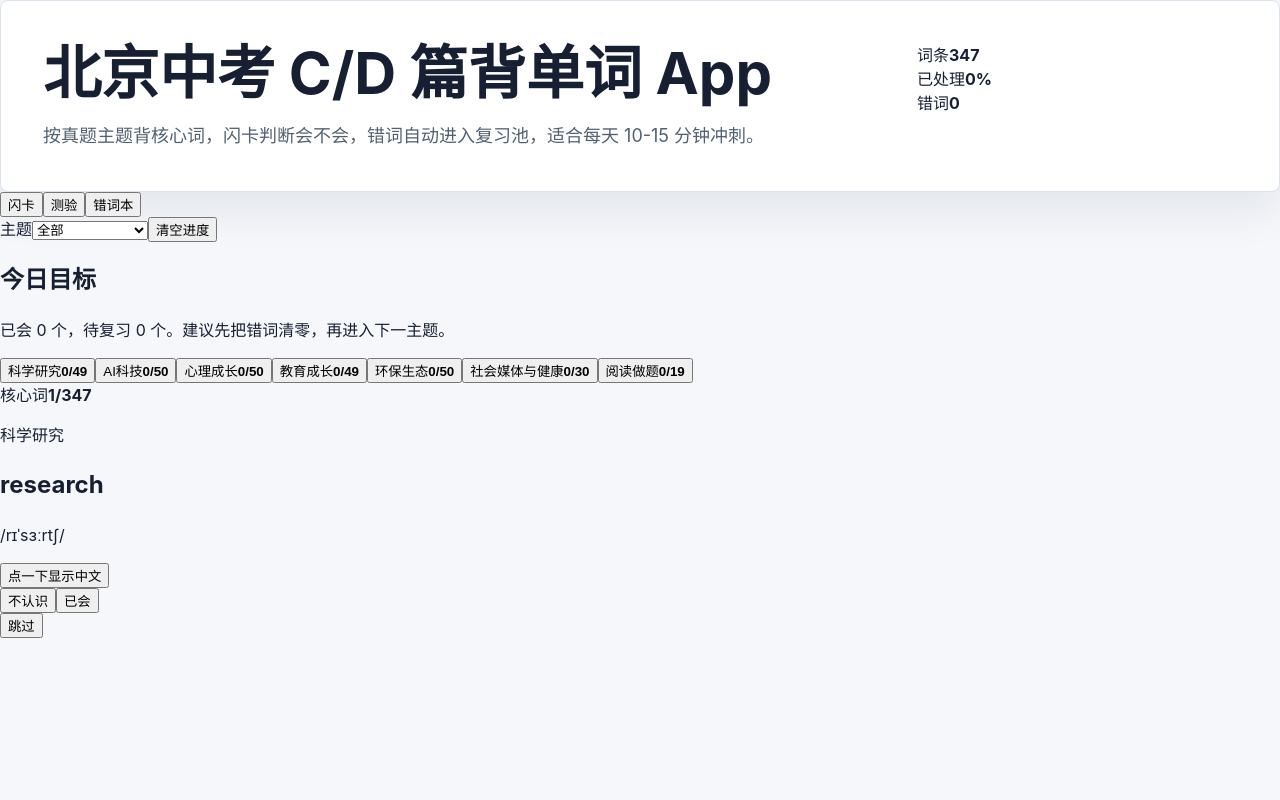
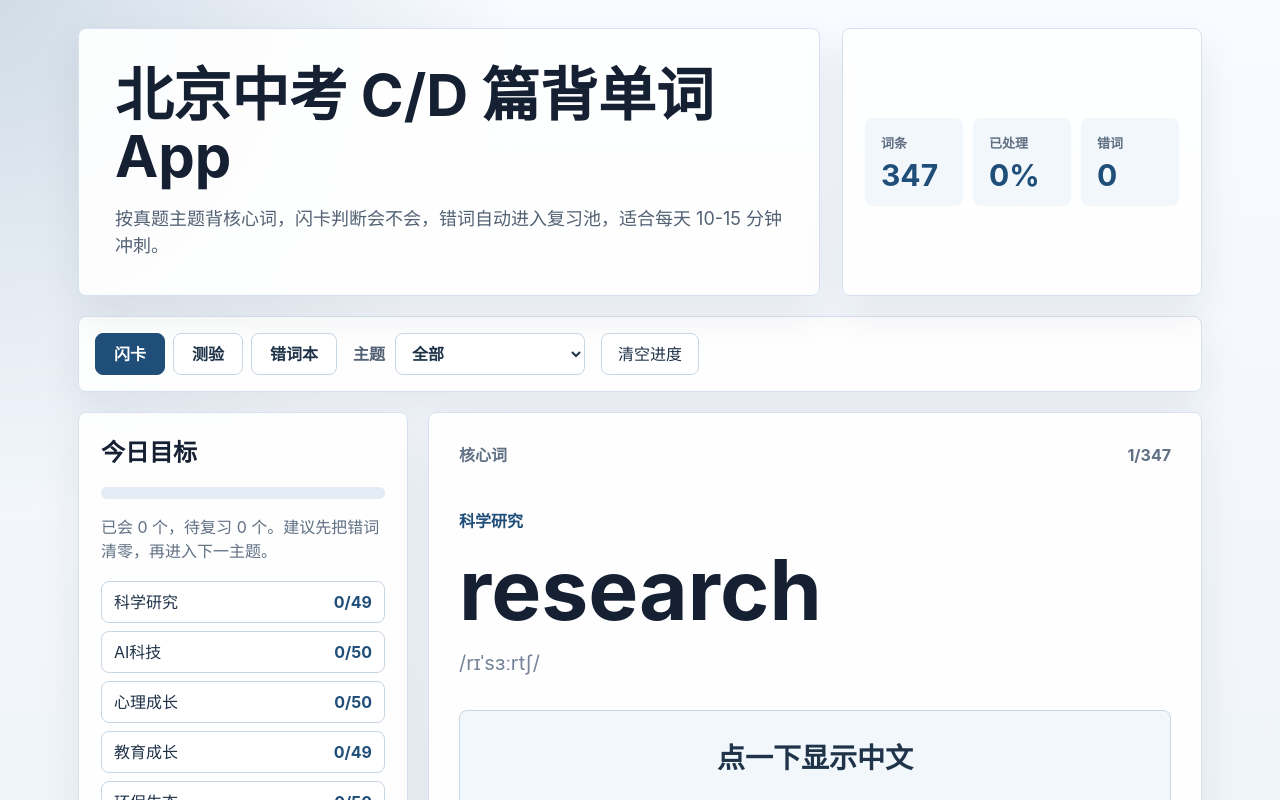
Before and after one commit to kangruimin-123/physics-cognitive-runtime, a React (Vite) app: page / in a window 1280 px wide. Shown: the top 800 px of the page. Built offline with nearby package versions, Linux system fonts and the light colour scheme.

Commit message:
Style vocabulary practice web app

```diff
--- a/src/index.css
+++ b/src/index.css
@@ -1,375 +1,368 @@
 :root {
-  color: #172033;
-  background: #f5f7fb;
+  color: #162033;
+  background: #eef3f8;
   font-family: Inter, "PingFang SC", "Microsoft YaHei", Arial, sans-serif;
   line-height: 1.5;
-  font-weight: 400;
 }
 
 * {
   box-sizing: border-box;
 }
 
-html {
-  scroll-behavior: smooth;
-}
-
 body {
   margin: 0;
   min-width: 320px;
   min-height: 100vh;
-  background: #f5f7fb;
+  background:
+    radial-gradient(circle at top left, rgba(31, 78, 121, 0.18), transparent 32rem),
+    linear-gradient(180deg, #f8fbff 0%, #eef3f8 100%);
 }
 
-a {
-  color: inherit;
-  text-decoration: none;
+button,
+select {
+  font: inherit;
 }
 
-.app-shell {
-  display: grid;
-  grid-template-columns: 230px minmax(0, 1fr);
-  min-height: 100vh;
-}
-
-.sidebar {
-  position: sticky;
-  top: 0;
-  height: 100vh;
-  padding: 28px 18px;
-  background: #111827;
-  color: #ffffff;
-}
-
-.brand {
-  margin-bottom: 26px;
-  font-size: 20px;
-  font-weight: 800;
-}
-
-.sidebar nav {
-  display: grid;
-  gap: 8px;
-}
-
-.sidebar a {
-  padding: 10px 12px;
-  border-radius: 8px;
-  color: #d1d5db;
-  font-size: 14px;
-}
-
-.sidebar a:hover {
-  background: #263244;
-  color: #ffffff;
-}
-
-.content {
+.app {
   width: min(1180px, 100%);
-  padding: 32px;
+  margin: 0 auto;
+  padding: 28px;
 }
 
 .hero {
   display: grid;
-  grid-template-columns: minmax(0, 1fr) 320px;
-  gap: 24px;
+  grid-template-columns: minmax(0, 1fr) 360px;
+  gap: 22px;
   align-items: stretch;
-  padding: 42px;
-  background: #ffffff;
-  border: 1px solid #dbe3ef;
-  border-radius: 8px;
-  box-shadow: 0 18px 45px rgba(15, 23, 42, 0.08);
 }
 
-.hero h1 {
+.hero > div:first-child,
+.stats,
+.toolbar,
+.progress-panel,
+.card {
+  border: 1px solid #d7e2ee;
+  border-radius: 8px;
+  background: rgba(255, 255, 255, 0.92);
+  box-shadow: 0 18px 40px rgba(20, 35, 55, 0.08);
+}
+
+.hero > div:first-child {
+  padding: 36px;
+}
+
+h1 {
+  margin: 0;
   max-width: 760px;
-  margin: 0;
   font-size: clamp(34px, 5vw, 58px);
   line-height: 1.05;
   letter-spacing: 0;
 }
 
 .hero p {
-  max-width: 760px;
+  max-width: 720px;
   margin: 18px 0 0;
-  color: #526070;
+  color: #526173;
   font-size: 18px;
 }
 
-.score-card {
-  display: flex;
-  flex-direction: column;
-  justify-content: center;
-  padding: 26px;
-  background: #1f4e79;
-  border-radius: 8px;
-  color: #ffffff;
+.stats {
+  display: grid;
+  grid-template-columns: repeat(3, 1fr);
+  align-content: center;
+  gap: 10px;
+  padding: 22px;
 }
 
-.score-card span {
-  color: #b9d7f0;
-  font-size: 14px;
+.stats div {
+  padding: 16px;
+  border-radius: 8px;
+  background: #f2f7fc;
+}
+
+.stats span {
+  display: block;
+  color: #607083;
+  font-size: 13px;
   font-weight: 700;
 }
 
-.score-card strong {
+.stats strong {
   display: block;
-  margin-top: 8px;
-  font-size: 32px;
-  line-height: 1.1;
+  margin-top: 6px;
+  color: #1f4e79;
+  font-size: 30px;
+  line-height: 1;
 }
 
-.score-card p {
-  margin-top: 16px;
-  color: #e8f1fb;
-  font-size: 15px;
+.toolbar {
+  display: flex;
+  flex-wrap: wrap;
+  align-items: center;
+  gap: 16px;
+  margin-top: 20px;
+  padding: 16px;
 }
 
-.section {
-  margin-top: 28px;
-  padding: 30px;
-  background: #ffffff;
-  border: 1px solid #dbe3ef;
-  border-radius: 8px;
-}
-
-.section h2 {
-  margin: 0 0 18px;
-  font-size: 26px;
-  line-height: 1.2;
-}
-
-.section-heading {
+.mode-tabs {
   display: flex;
-  align-items: end;
-  justify-content: space-between;
-  gap: 24px;
-  margin-bottom: 18px;
-}
-
-.section-heading h2 {
-  margin: 0;
-}
-
-.section-heading p {
-  max-width: 520px;
-  margin: 0;
-  color: #64748b;
-}
-
-.tier-grid,
-.word-grid {
-  display: grid;
-  grid-template-columns: repeat(3, minmax(0, 1fr));
-  gap: 16px;
-}
-
-.word-grid {
-  grid-template-columns: repeat(2, minmax(0, 1fr));
-}
-
-.tier,
-.word-card,
-.sentence-card,
-.split article,
-.plan-grid > div {
-  padding: 20px;
-  border: 1px solid #dbe3ef;
-  border-radius: 8px;
-  background: #fbfdff;
-}
-
-.tier h3,
-.word-card h3,
-.sentence-card h3 {
-  margin: 0 0 14px;
-  font-size: 18px;
-}
-
-.chips {
-  display: flex;
-  flex-wrap: wrap;
   gap: 8px;
 }
 
-.chips span {
-  display: inline-flex;
-  align-items: center;
-  min-height: 30px;
-  padding: 5px 10px;
-  border-radius: 6px;
-  background: #eef5fb;
-  color: #1f4e79;
-  font-size: 14px;
-  font-weight: 650;
+.toolbar button,
+.toolbar select,
+.card button,
+.mini-list button {
+  min-height: 42px;
+  border: 1px solid #c8d6e4;
+  border-radius: 8px;
+  background: #ffffff;
+  color: #1f3349;
+  cursor: pointer;
 }
 
-.phrase-list,
-.sentence-stack {
-  display: grid;
-  gap: 12px;
+.mode-tabs button {
+  padding: 0 18px;
+  font-weight: 800;
 }
 
-.phrase-row {
-  display: grid;
-  grid-template-columns: 110px minmax(0, 1fr);
-  gap: 16px;
-  padding: 14px 0;
-  border-bottom: 1px solid #e5edf5;
+.mode-tabs button.active,
+.primary {
+  border-color: #1f4e79 !important;
+  background: #1f4e79 !important;
+  color: #ffffff !important;
 }
 
-.phrase-row:last-child {
-  border-bottom: 0;
+.toolbar label {
+  display: flex;
+  align-items: center;
+  gap: 10px;
+  color: #526173;
+  font-weight: 700;
 }
 
-.phrase-row strong {
+select {
+  min-width: 190px;
+  padding: 0 12px;
+}
+
+.ghost {
+  padding: 0 16px;
+}
+
+.workspace {
+  display: grid;
+  grid-template-columns: 330px minmax(0, 1fr);
+  gap: 20px;
+  margin-top: 20px;
+}
+
+.progress-panel {
+  padding: 22px;
+}
+
+.progress-panel h2 {
+  margin: 0 0 16px;
+}
+
+.progress-bar {
+  height: 12px;
+  overflow: hidden;
+  border-radius: 999px;
+  background: #e3ebf4;
+}
+
+.progress-bar span {
+  display: block;
+  height: 100%;
+  border-radius: inherit;
+  background: #1f4e79;
+  transition: width 0.25s ease;
+}
+
+.progress-panel p {
+  color: #607083;
+}
+
+.mini-list {
+  display: grid;
+  gap: 8px;
+  margin-top: 18px;
+}
+
+.mini-list button {
+  display: flex;
+  align-items: center;
+  justify-content: space-between;
+  padding: 0 12px;
+  text-align: left;
+}
+
+.mini-list span {
+  overflow: hidden;
+  text-overflow: ellipsis;
+  white-space: nowrap;
+}
+
+.mini-list b {
   color: #1f4e79;
 }
 
-.phrase-row p,
-.sentence-card p {
-  margin: 0;
-  color: #374151;
+.card {
+  min-height: 560px;
+  padding: 30px;
 }
 
-.table-wrap {
-  overflow-x: auto;
-}
-
-table {
-  width: 100%;
-  border-collapse: collapse;
-  min-width: 720px;
-}
-
-th,
-td {
-  padding: 13px 14px;
-  border-bottom: 1px solid #e5edf5;
-  text-align: left;
-}
-
-th {
-  background: #eef5fb;
-  color: #1f4e79;
-  font-size: 14px;
-}
-
-td:first-child {
+.card-top {
+  display: flex;
+  justify-content: space-between;
+  color: #607083;
   font-weight: 800;
 }
 
-.pair-grid {
-  display: grid;
-  grid-template-columns: repeat(4, minmax(0, 1fr));
-  gap: 12px;
+.prompt {
+  margin: 42px 0 0;
+  color: #1f4e79;
+  font-weight: 800;
 }
 
-.pair {
-  display: grid;
-  grid-template-columns: 1fr auto 1fr;
-  gap: 8px;
-  align-items: center;
-  padding: 14px;
-  border-radius: 8px;
-  background: #f5f8fc;
-  font-weight: 750;
+.card h2 {
+  margin: 14px 0 0;
+  font-size: clamp(44px, 8vw, 84px);
+  line-height: 1.02;
+  letter-spacing: 0;
+  overflow-wrap: anywhere;
 }
 
-.pair b {
-  color: #1f4e79;
-}
-
-.original {
-  color: #111827;
-  font-weight: 650;
-}
-
-.core {
-  margin-top: 8px !important;
-  color: #1f4e79 !important;
-}
-
-.split,
-.plan-grid {
-  display: grid;
-  grid-template-columns: repeat(2, minmax(0, 1fr));
-  gap: 18px;
-}
-
-ol {
-  margin: 0;
-  padding-left: 22px;
-}
-
-li + li {
-  margin-top: 8px;
-}
-
-.plan strong {
-  display: block;
-  margin-bottom: 8px;
-  color: #1f4e79;
+.phonetic {
+  min-height: 34px;
+  margin: 16px 0 0;
+  color: #758498;
   font-size: 20px;
 }
 
-.plan p {
-  margin: 0;
-  color: #4b5563;
+.meaning {
+  width: 100%;
+  min-height: 96px !important;
+  margin-top: 28px;
+  padding: 18px;
+  background: #f2f7fc !important;
+  color: #1f3349 !important;
+  font-size: 28px !important;
+  font-weight: 900;
 }
 
-@media (max-width: 900px) {
-  .app-shell {
-    display: block;
-  }
+.actions {
+  display: grid;
+  grid-template-columns: 1fr 1fr;
+  gap: 14px;
+  margin-top: 18px;
+}
 
-  .sidebar {
-    position: static;
-    height: auto;
-    padding: 18px;
-  }
+.actions button,
+.card > .primary,
+.wide {
+  min-height: 54px !important;
+  font-weight: 900;
+}
 
-  .sidebar nav {
-    grid-template-columns: repeat(4, minmax(0, 1fr));
-  }
+.danger {
+  border-color: #d45b5b !important;
+  background: #fff5f5 !important;
+  color: #9b1c1c !important;
+}
 
-  .content {
-    padding: 18px;
-  }
+.wide {
+  width: 100%;
+  margin-top: 14px;
+}
 
+.options {
+  display: grid;
+  grid-template-columns: repeat(2, minmax(0, 1fr));
+  gap: 12px;
+  margin-top: 24px;
+}
+
+.options button {
+  min-height: 76px !important;
+  padding: 14px;
+  font-size: 20px;
+  font-weight: 850;
+}
+
+.options button.correct {
+  border-color: #237a45 !important;
+  background: #eaf8ef !important;
+  color: #166534 !important;
+}
+
+.options button.incorrect {
+  border-color: #c24141 !important;
+  background: #fff1f2 !important;
+  color: #9f1239 !important;
+}
+
+.result {
+  margin: 18px 0;
+  font-size: 18px;
+  font-weight: 850;
+}
+
+.result.right {
+  color: #166534;
+}
+
+.result.wrong {
+  color: #9f1239;
+}
+
+.empty {
+  display: grid;
+  place-content: center;
+  text-align: center;
+}
+
+@media (max-width: 920px) {
   .hero,
-  .tier-grid,
-  .word-grid,
-  .split,
-  .plan-grid {
+  .workspace {
     grid-template-columns: 1fr;
   }
 
-  .section-heading {
-    display: block;
-  }
-
-  .pair-grid {
-    grid-template-columns: repeat(2, minmax(0, 1fr));
+  .stats {
+    grid-template-columns: repeat(3, minmax(0, 1fr));
   }
 }
 
-@media (max-width: 560px) {
-  .sidebar nav {
-    grid-template-columns: repeat(2, minmax(0, 1fr));
+@media (max-width: 620px) {
+  .app {
+    padding: 14px;
   }
 
-  .hero,
-  .section {
+  .hero > div:first-child,
+  .card,
+  .progress-panel {
     padding: 22px;
   }
 
-  .phrase-row {
+  .stats,
+  .options,
+  .actions {
     grid-template-columns: 1fr;
-    gap: 4px;
   }
 
-  .pair-grid {
-    grid-template-columns: 1fr;
+  .toolbar {
+    align-items: stretch;
+  }
+
+  .mode-tabs,
+  .toolbar label,
+  .toolbar select,
+  .toolbar .ghost {
+    width: 100%;
+  }
+
+  .mode-tabs button {
+    flex: 1;
   }
 }
```
